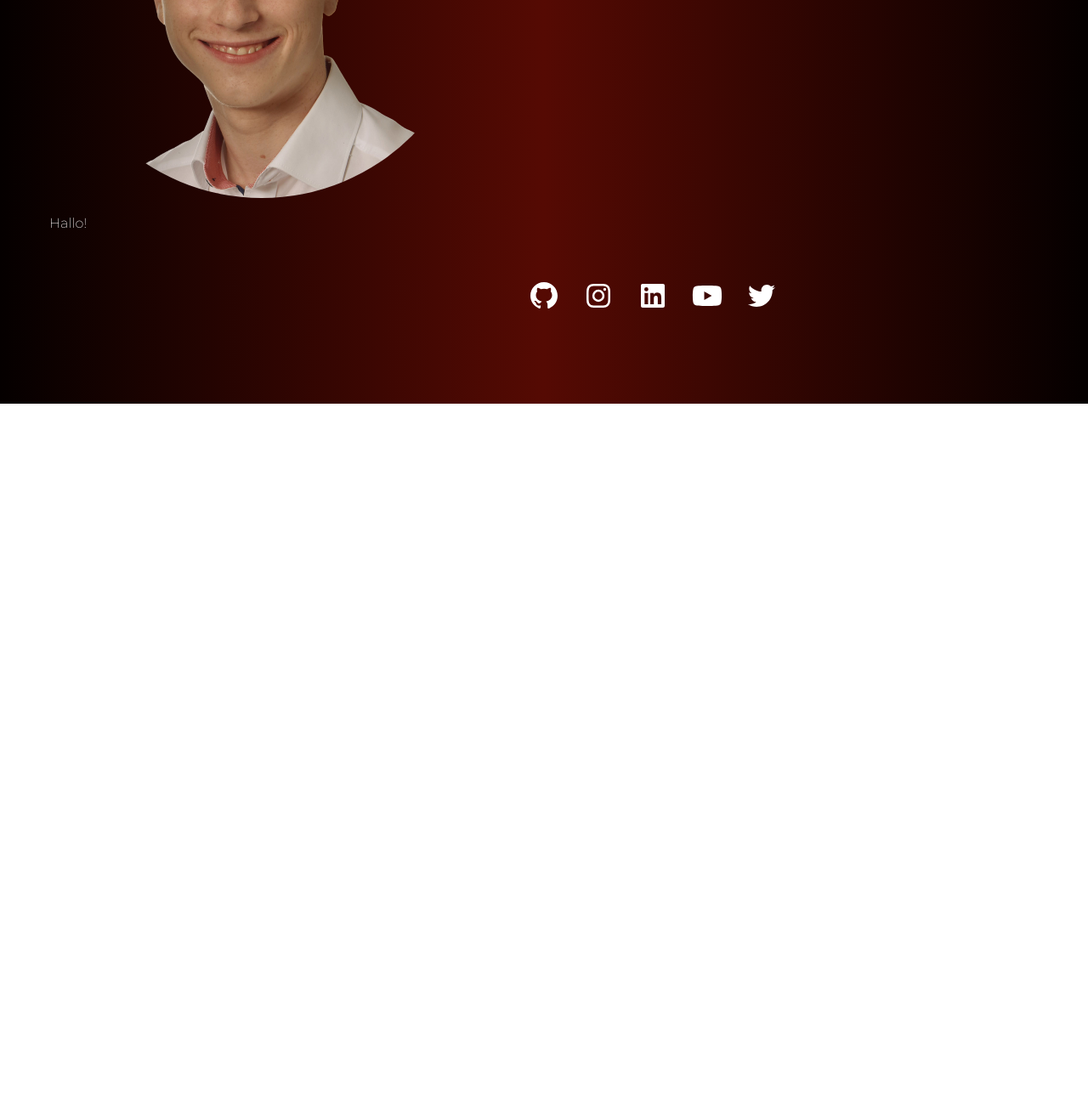
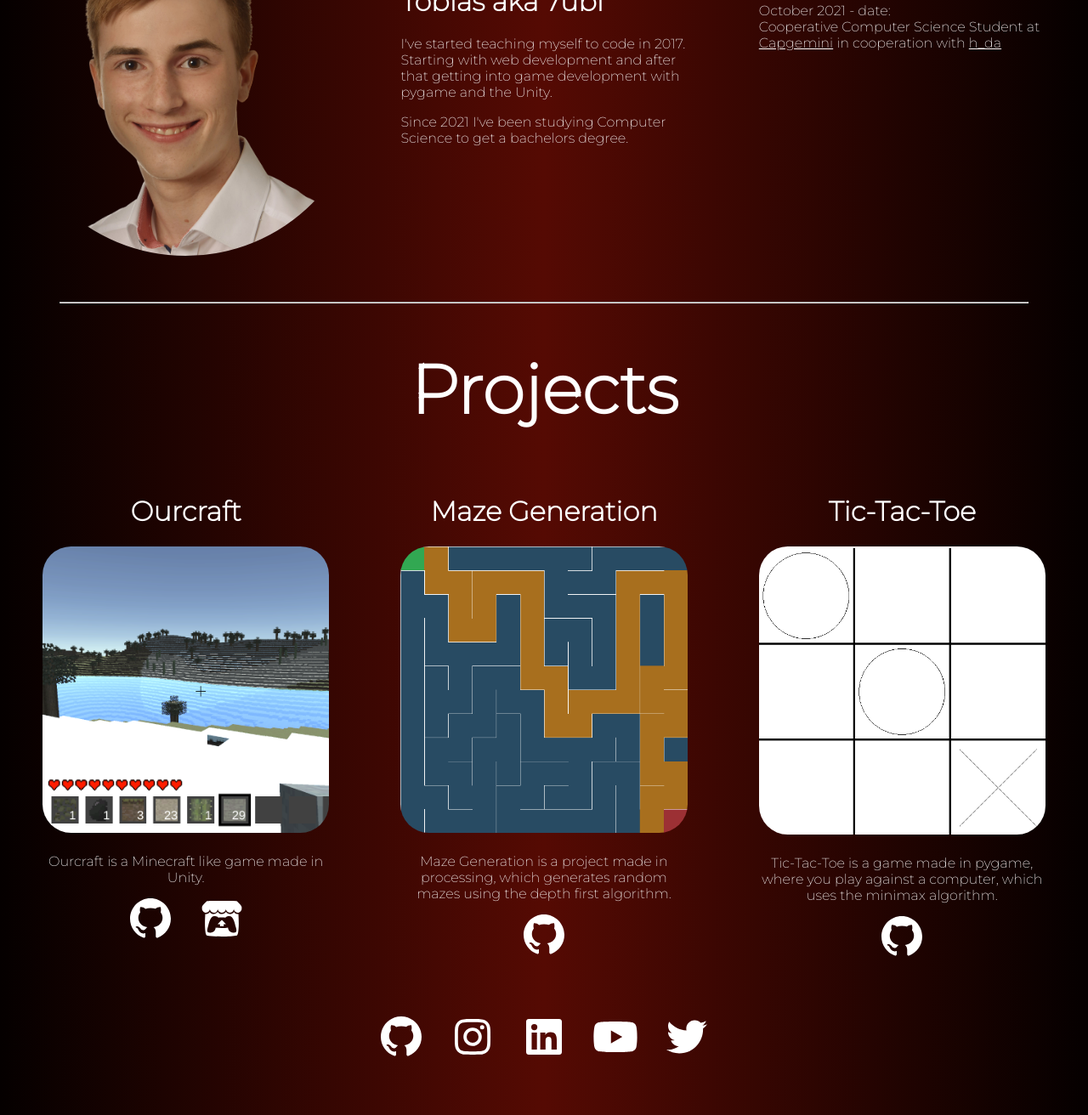
Before and after one commit to 7ubi/Portfolio, a plain HTML site: page index.html in a window 1280 px wide. Shown: the part 325-1637 px from the top of the page at 85% size. Before the commit the page ends 800 px from the top, so only its background shows below. Drawn offline with Linux system fonts and the light colour scheme.

Commit message:
projects added + design changes

```diff
--- a/css/style.css
+++ b/css/style.css
@@ -1,27 +1,75 @@
+/* imports */
 @import url('https://fonts.googleapis.com/css2?family=Montserrat:wght@200&display=swap');
 
+/* General */
 body{
     background: linear-gradient(90deg, rgba(5,0,0,1) 0%, rgba(85,10,3,1) 50%, rgba(5,0,0,1) 100%);
+    object-fit: cover;
+    font-family: "Montserrat", serif;
+    color: white;
 }
 
-#description{
-    padding: 10%;
+.link_no_decoration{
+    color: white;
+    text-decoration: none;
 }
 
-#person{
-    display: inline-block;
+.link_decoration{
+    color: white;
 }
 
-a{
-    text-decoration: none;
+.projects{
+    text-align: center;
+}
+
+.project_img{
+    width: 80%;
+    margin: auto;
+}
+
+.project_img img {
+    width: 100%;
+    border-radius: 10%;
+    height: auto;
+}
+
+.project_description{
+    width: 80%;
+    margin: auto;
+    padding-top: 20px;
+    text-align: center;
+}
+
+.project_links{
+    width: 100%;
+    margin: auto;
+    padding-top: 5px;
 }
 
 .person-section{
     position: relative;
 }
 
+.title{
+    text-align: center;
+    font-size: 5rem;
+}
+
+#line{
+    width: 90%;
+    margin-top: 50px;
+    margin-bottom: 50px;
+}
+
+/* on Desktop */
 @media screen and (min-width: 550px) {
+    .container{
+        display: grid;
+        grid-template-columns: 1fr 1fr 1fr;
+    }
+
     #tobias {
+        width:100%;
         object-fit: cover;
         background-repeat: no-repeat;
         background-size: contain;
@@ -29,30 +77,34 @@ a{
     }
     #tobias img {
         width: 100%;
+        height: auto;
     }
-    /*TODO fix text*/
-    #text {
-        font-family: "Montserrat", serif;
-        color: white;
+    .description {
+        padding: 10%;
     }
 
     #socials{
         margin: auto;
-        padding: 10px;
+        padding: 50px;
         position: relative;
+        text-align: center;
     }
 
     .white{
         color: white;
         padding: 10px;
         position:relative;
-        top:50%;
-        left:50%;
-        transform:translate(-50%,-50%)
+
     }
 }
 /* on Mobile */
 @media screen and (max-width: 550px) {
+    .container{
+        display: grid;
+        grid-template-columns: 1fr;
+    }
+
+
     #tobias {
         object-fit: cover;
         width: 100%;
@@ -64,18 +116,16 @@ a{
     #tobias img {
         width: 100%;
     }
-    #text {
+    .description {
         padding-top: 50px;
-        font-family: "Montserrat", serif;
-        color: white;
         position: relative;
         text-align: center;
     }
 
     #socials{
         height: 100px;
-        margin-top: -50px;
-        position: fixed;
+        margin-top: 50px;
+        position: relative;
         bottom:0;
         width: 100%;
         z-index: 1;
@@ -85,9 +135,7 @@ a{
     .white {
         color: white;
         padding: 10px;
-        position: static;
-        top:50%;
-        left:50%;
-        transform:translate(-50%,-50%)
+        position: relative;
+        text-align: center;
     }
 }
--- a/index.html
+++ b/index.html
@@ -1,43 +1,155 @@
 <!DOCTYPE html>
 <html lang="en">
     <head>
+        <!-- META DATA -->
+
         <meta charset="UTF-8">
         <meta name="viewport" content="width=device-width, initial-scale=1.0">
+        <meta name="author" content="Tobias Renner" />
+        <meta name="Portfolio" content="Portfolio von Tobias Renner"/>
+
+        <!-- IMPORTS -->
+
         <link rel="stylesheet" href="css/style.css" type="text/css">
         <link rel="stylesheet" href="css/fontawesome.min.css" type="text/css">
         <link rel="stylesheet" href="css/all.min.css" type="text/css">
         <script defer src="js/all.js" type="text/javascript"></script>
-    <title>Tobias Renner</title>
+
+        <link rel="icon" href="Images/site_icon.png" type="image/icon type">
+
+        <title>
+            Tobias Renner
+        </title>
     </head>
     <body>
-    <section class="person-section">
-        <div id="person" class="d-flex flex-row">
-            <div id="description" class="container-fluid">
+        <!-- DESCRIPTION-->
+        <h1 class="title">
+            About
+        </h1>
+        <div class="container">
+            <div id="person">
                 <img id="tobias" src="Images/tobias-nobg.png" alt="" class="img-responsive">
+            </div>
+            <div id="description" class="description">
+
                 <div id="text" class="p-2">
-                    <p>Hallo!</p>
+                    <h1>
+                        Hello there! I'm Tobias aka 7ubi
+                    </h1>
+                    <p>
+                        I've started teaching myself to code in 2017.<br>
+                        Starting with web development and after that getting into game development with pygame and the Unity.
+                    </p>
+                    <p>
+                        Since 2021 I've been studying Computer Science to get a bachelors degree.
+                    </p>
+                </div>
+            </div>
+            <div id="experience" class="description">
+                <h1>Experience</h1>
+                <p>
+                    October 2021 - date:<br>
+                    Cooperative Computer Science Student at <a class="link_decoration" target="_blank" href="https://www.capgemini.com/">Capgemini</a>
+                    in cooperation with <a class="link_decoration" target="_blank" href="https://www.h-da.de">h_da</a>
+                </p>
+            </div>
+        </div>
+        <hr id="line">
+
+        <!-- PROJECTS -->
+        <h1 class="title">
+            Projects
+        </h1>
+        <div class="container">
+            <div id="project1" class="projects">
+                <a class="link_no_decoration" target="_blank" href="https://github.com/7ubi/ourcraft">
+                    <h1>
+                        Ourcraft
+                    </h1>
+                </a>
+
+                <div id="project1_img" class="project_img">
+                    <img src="Images/ourcraft_project.png" alt="">
+                </div>
+
+                <p class="project_description">
+                    Ourcraft is a Minecraft like game made in Unity.
+                </p>
+
+                <div class="project_links">
+                    <a class="link_no_decoration" target="_blank" href="https://github.com/7ubi/ourcraft">
+                        <i class="fab fa-github fa-3x white"></i>
+                    </a>
+
+                    <a class="link_no_decoration" target="_blank" href="https://7ubi.itch.io/ourcraft">
+                        <i class="fab fa-itch-io fa-3x white"></i>
+                    </a>
+                </div>
+            </div>
+
+            <div id="project2" class="projects">
+                <a class="link_no_decoration" target="_blank" href="https://github.com/7ubi/MazeGeneration">
+                    <h1>
+                        Maze Generation
+                    </h1>
+                </a>
+
+                <div id="project2_img" class="project_img">
+                    <img src="Images/maze_project.png" alt="">
+                </div>
+
+                <p class="project_description">
+                    Maze Generation is a project made in processing, which generates random mazes using the depth first algorithm.
+                </p>
+
+                <div class="project_links">
+                    <a class="link_no_decoration" target="_blank" href="https://github.com/7ubi/MazeGeneration">
+                        <i class="fab fa-github fa-3x white"></i>
+                    </a>
+                </div>
+            </div>
+
+            <div id="project3" class="projects">
+                <a class="link_no_decoration" target="_blank" href="https://github.com/7ubi/tic-tac-toe">
+                    <h1>
+                        Tic-Tac-Toe
+                    </h1>
+                </a>
+
+                <div id="project3_img" class="project_img">
+                    <img src="Images/tictactoe_project.png" alt="">
+                </div>
+
+                <p class="project_description">
+                    Tic-Tac-Toe is a game made in pygame, where you play against a computer, which uses the minimax algorithm.
+                </p>
+
+                <div class="project_links">
+                    <a class="link_no_decoration" target="_blank" href="https://github.com/7ubi/tic-tac-toe">
+                        <i class="fab fa-github fa-3x white"></i>
+                    </a>
                 </div>
             </div>
         </div>
-    </section>
-    <div class="container mt-3">
-    <div id="socials" class="d-flex justify-content-center">
-        <a class="p-2" href="https://github.com/7ubi">
-            <i class="fab fa-github fa-2x white"></i>
+
+        <!-- SOCIALS -->
+
+        <div id="socials">
+            <a class="link_no_decoration" target="_blank" href="https://github.com/7ubi">
+                <i class="fab fa-github fa-3x white"></i>
             </a>
-        <a class="p-2" href="https://www.instagram.com/7ubi_design/">
-            <i class="fab fa-instagram fa-2x white"></i>
+            <a class="link_no_decoration" target="_blank" href="https://www.instagram.com/7ubi_design/">
+                <i class="fab fa-instagram fa-3x white"></i>
             </a>
-        <a class="p-2" href="https://www.linkedin.com/in/tobias-renner-9a4ab7221/">
-            <i class="fab fa-linkedin fa-2x white"></i>
+            <a class="link_no_decoration" target="_blank" href="https://www.linkedin.com/in/tobias-renner-9a4ab7221/">
+                <i class="fab fa-linkedin fa-3x white"></i>
             </a>
-        <a class="p-2" href="https://www.youtube.com/channel/UC_uL2aUziv_GuFVloW9dV3Q">
-            <i class="fab fa-youtube fa-2x white"></i>
+            <a class="link_no_decoration" target="_blank" href="https://www.youtube.com/channel/UC_uL2aUziv_GuFVloW9dV3Q">
+                <i class="fab fa-youtube fa-3x white"></i>
             </a>
-        <a class="p-2" href="https://twitter.com/x7ubi">
-            <i class="fab fa-twitter fa-2x white"></i>
+            <a class="link_no_decoration" target="_blank" href="https://twitter.com/x7ubi">
+                <i class="fab fa-twitter fa-3x white"></i>
             </a>
-    </div>
         </div>
     </body>
 </html>
```
Also changed, not shown: Images/maze_project.png (added), Images/ourcraft_project.png (added), Images/site_icon.png (added), Images/tictactoe_project.png (added), 1 other file. Lines whose indentation alone changed are shown as unchanged.
